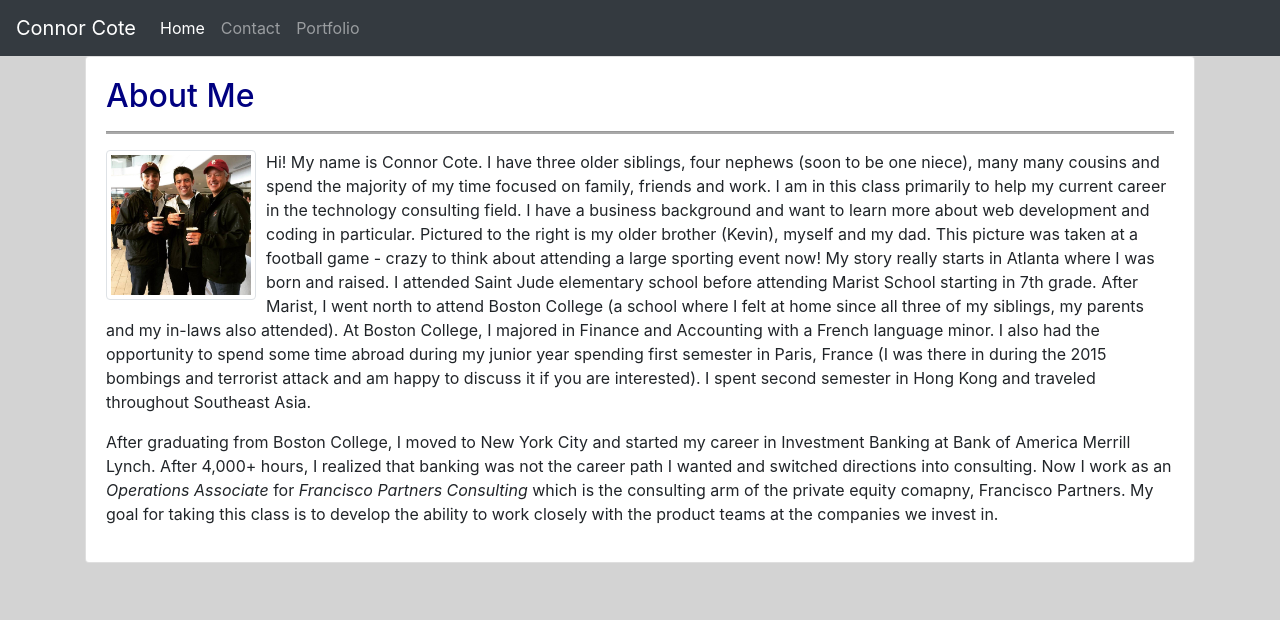
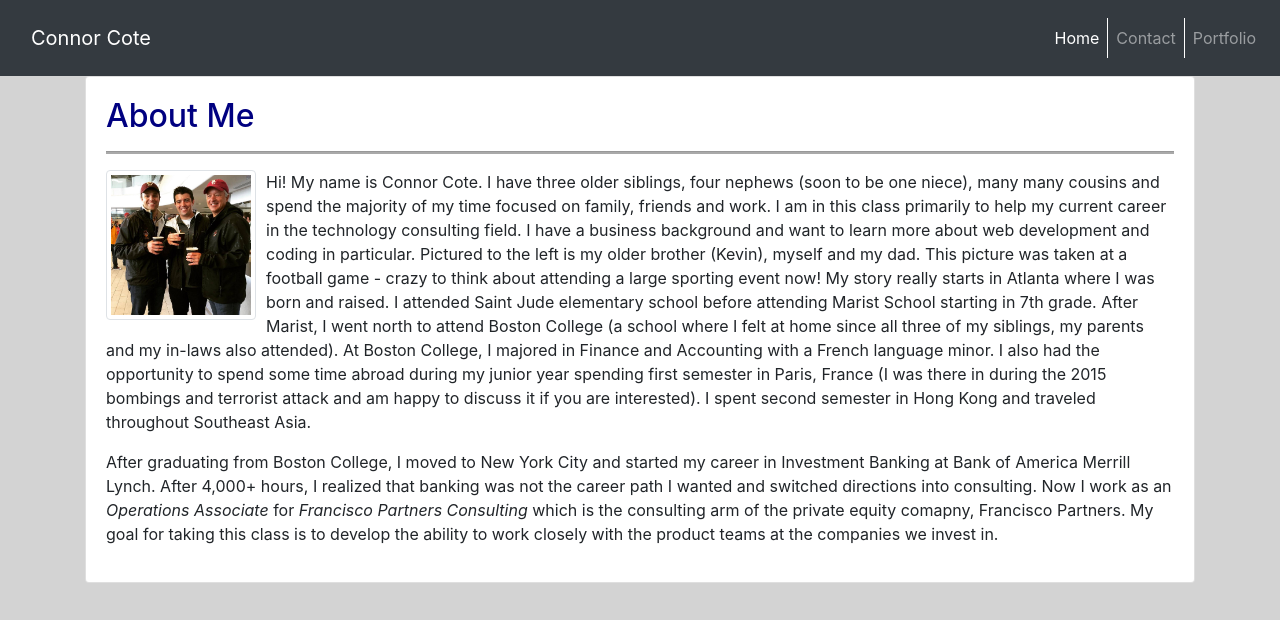
Before and after one commit to cotec4/Responsive-Portfolio, a plain HTML site: page index.html in a window 1280 px wide. Drawn offline with nearby package versions, Linux system fonts and the light colour scheme.

Commit message:
nav-bar changes and text changes

```diff
--- a/index.html
+++ b/index.html
@@ -23,12 +23,12 @@
         </button>
 
         <div class="collapse navbar-collapse" id="navbarSupportedContent">
-            <ul class="navbar-nav mr-auto">
+            <ul class="navbar-nav ml-auto">
                 <!-- Nav bar for Home, Contact & Portfolio -->
-                <li class="nav-item active">
+                <li class="nav-item active" id="home">
                     <a class="nav-link" href="./index.html">Home <span class="sr-only">(current)</span></a>
                 </li>
-                <li class="nav-item">
+                <li class="nav-item" id="contact">
                     <a class="nav-link" href="./contact.html">Contact</a>
                 </li>
                 <li class="nav-item">
@@ -48,13 +48,11 @@
                 <div class="row">
                     <div class="col-md-12">
                         <img src="./Assets/Images/Dad, Kev and Me in Dublin.jpg" alt="Myself" class="img-thumbnail rounded float-left" style="width: 150px;" id="homePicture"/>
-                    <!-- </div> -->
-                    <!-- <div class="col-md-9"> -->
                         <p>Hi! My name is Connor Cote. I have three older siblings, four nephews (soon to be one niece),
                             many many cousins and spend the majority of my time focused on family, friends and work. I
                             am in this class primarily to help my current career in the technology consulting field. I
                             have a business background and want to learn more about web development and coding in
-                            particular. Pictured to the right is my older brother (Kevin), myself and my dad. This
+                            particular. Pictured to the left is my older brother (Kevin), myself and my dad. This
                             picture was taken at a football game - crazy to think about attending a large sporting event
                             now! My story really starts in Atlanta where I was born and raised. I attended Saint Jude
                             elementary school before attending Marist School starting in 7th grade. After Marist, I went
--- a/style.css
+++ b/style.css
@@ -39,3 +39,16 @@ hr {
     width: 100%;
     height: 400px;
 }
+body {
+    overflow: hidden;
+}
+nav a {
+    color: white;
+}
+#home,
+#contact {
+    border-right: 1px solid white;
+}
+.navbar-brand {
+    padding: 15px;
+}
```
Also changed, not shown: contact.html (+5 -5 lines), portfolio.html (+3 -3 lines).
